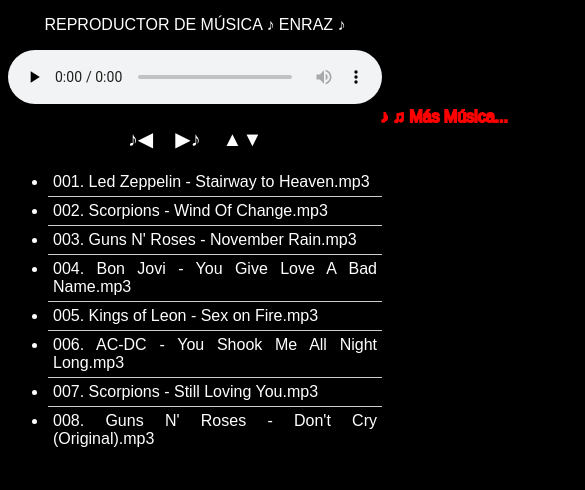
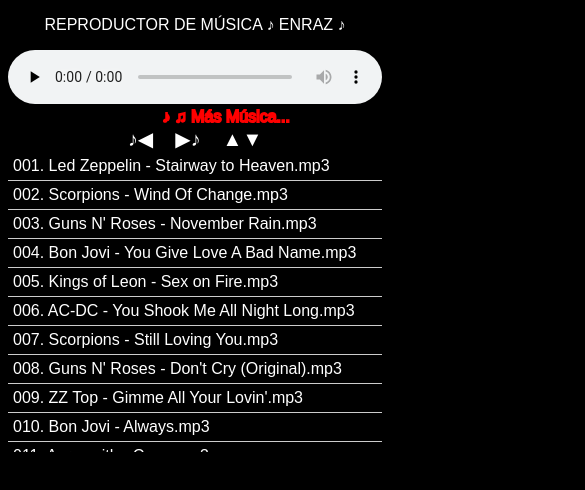
Before and after one commit to KikeErazo/musica, a plain HTML site: page index.html in a window 390 px wide. Shown: the top 490 px of the page, 585 px wide, since content can reach past the window. Drawn offline with Linux system fonts and the light colour scheme.

Commit message:
mejorando el diseño

```diff
--- a/estilos.css
+++ b/estilos.css
@@ -89,6 +89,12 @@ audio {
 
 #lista-canciones {
   /* Estilos para la lista de canciones */
+  display: block;
+  justify-content: center;
+  align-items: center;
+  list-style-type: none; /* Elimina las viñetas */
+  padding: 0; /* Elimina el espaciado interno */
+  margin: 0; /* Elimina los márgenes externos */
 }
 
 #lista-canciones ul {
@@ -117,10 +123,11 @@ audio {
 
 
 #reproductor-musica {
-  margin: 10px auto; /* Ajusta el margen según tus necesidades */
+  margin: 0px auto; /* Ajusta el margen según tus necesidades */
+
 }
 #nombre-cancion-actual {
-  width: 100%; /* O ajusta según tus necesidades */
+  width: 50%; /* O ajusta según tus necesidades */
 }
 #controles-adicionales button {
   font-size: 20px; /* Ajusta según tus preferencias */
@@ -129,4 +136,5 @@ audio {
   max-width: 100%; /* Ajusta según tus necesidades */
 }
 
+
 }
```
